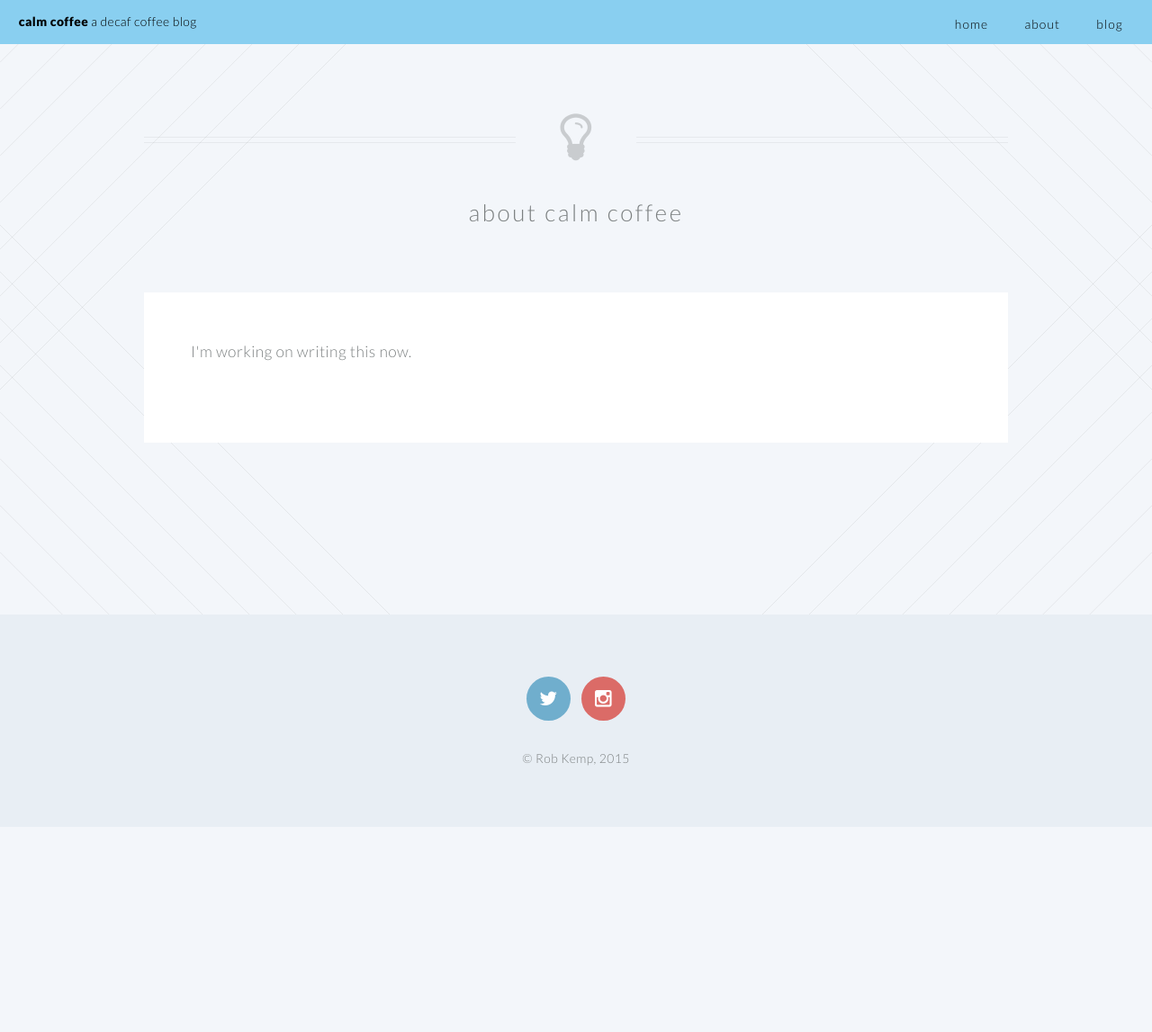
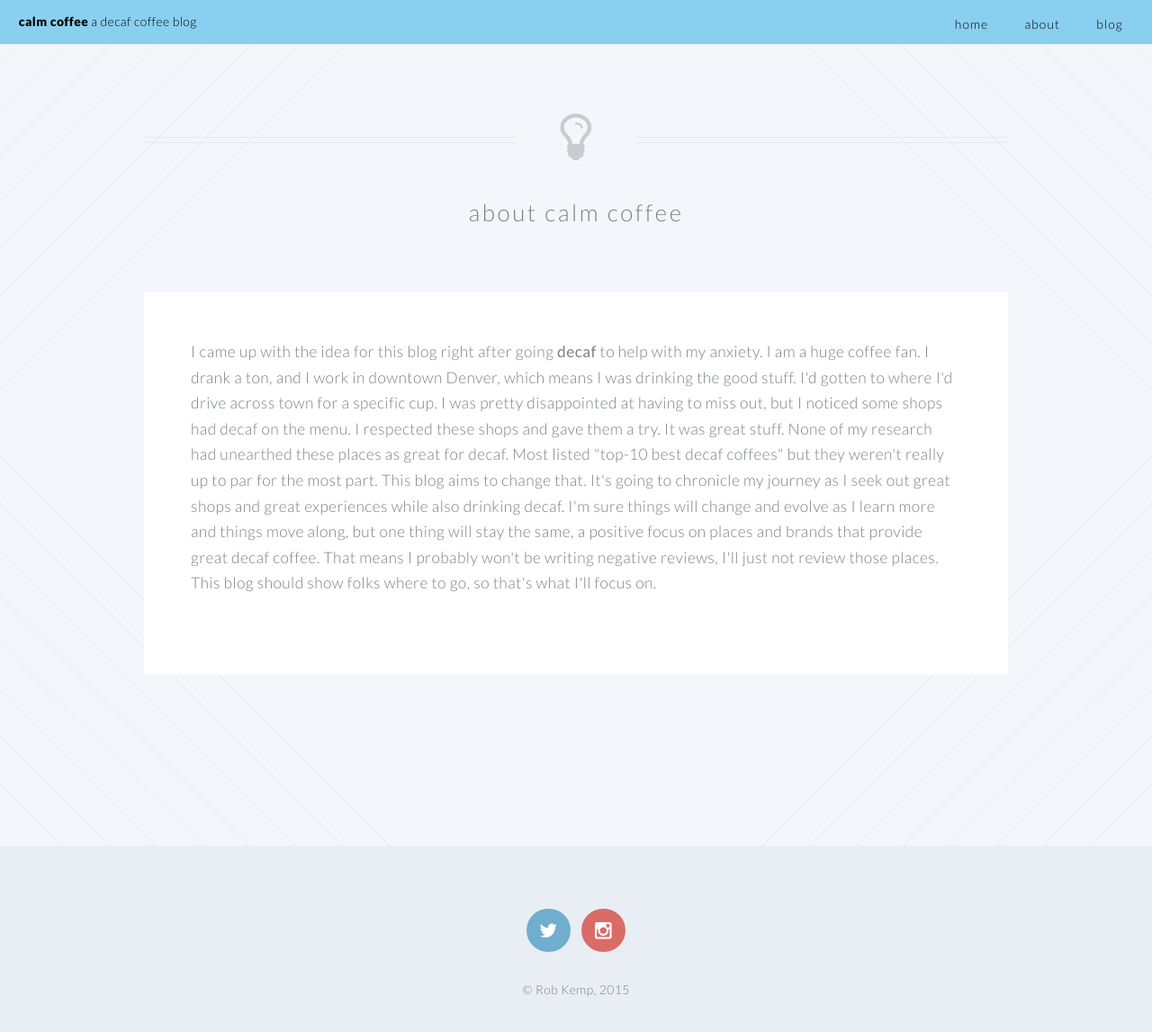
Before and after one commit to calmcoffee/calmcoffee.github.io, a Jekyll site: the page built from about.html, in a window 1280 px wide and 1176 px high. Shown: the top 1147 px of the window at 90% size. Built offline with Jekyll 4.4.1, drawn with Linux system fonts in a browser that asks for light colours.

Commit message:
added about text

```diff
--- a/about.html
+++ b/about.html
@@ -8,7 +8,9 @@ layout: default
         <h2>about calm coffee</h2>
     </header>
     <section class="wrapper style4 container">
-        <p> I'm working on writing this now.</p>
+        <p> I came up with the idea for this blog right after going <strong>decaf</strong> to help with my anxiety.  I am a huge coffee fan.  I drank a ton, and I work in downtown Denver, which means I was drinking the good stuff.  I'd gotten to where I'd drive across town for a specific cup. I was pretty disappointed at having to miss out, but I noticed some shops had decaf on the menu.  I respected these shops and gave them a try.  It was great stuff.  None of my research had unearthed these places as great for decaf.  Most listed "top-10 best decaf coffees" but they weren't really up to par for the most part.
+
+This blog aims to change that.  It's going to chronicle my journey as I seek out great shops and great experiences while also drinking decaf.  I'm sure things will change and evolve as I learn more and things move along, but one thing will stay the same, a <emphasis>positive</emphasis> focus on places and brands that provide great decaf coffee.  That means I probably won't be writing negative reviews, I'll just not review those places.  This blog should show folks where <emphasis>to</emphasis> go, so that's what I'll focus on.</p>
     </section>
         {% include google_analytics.html %}
 
```
